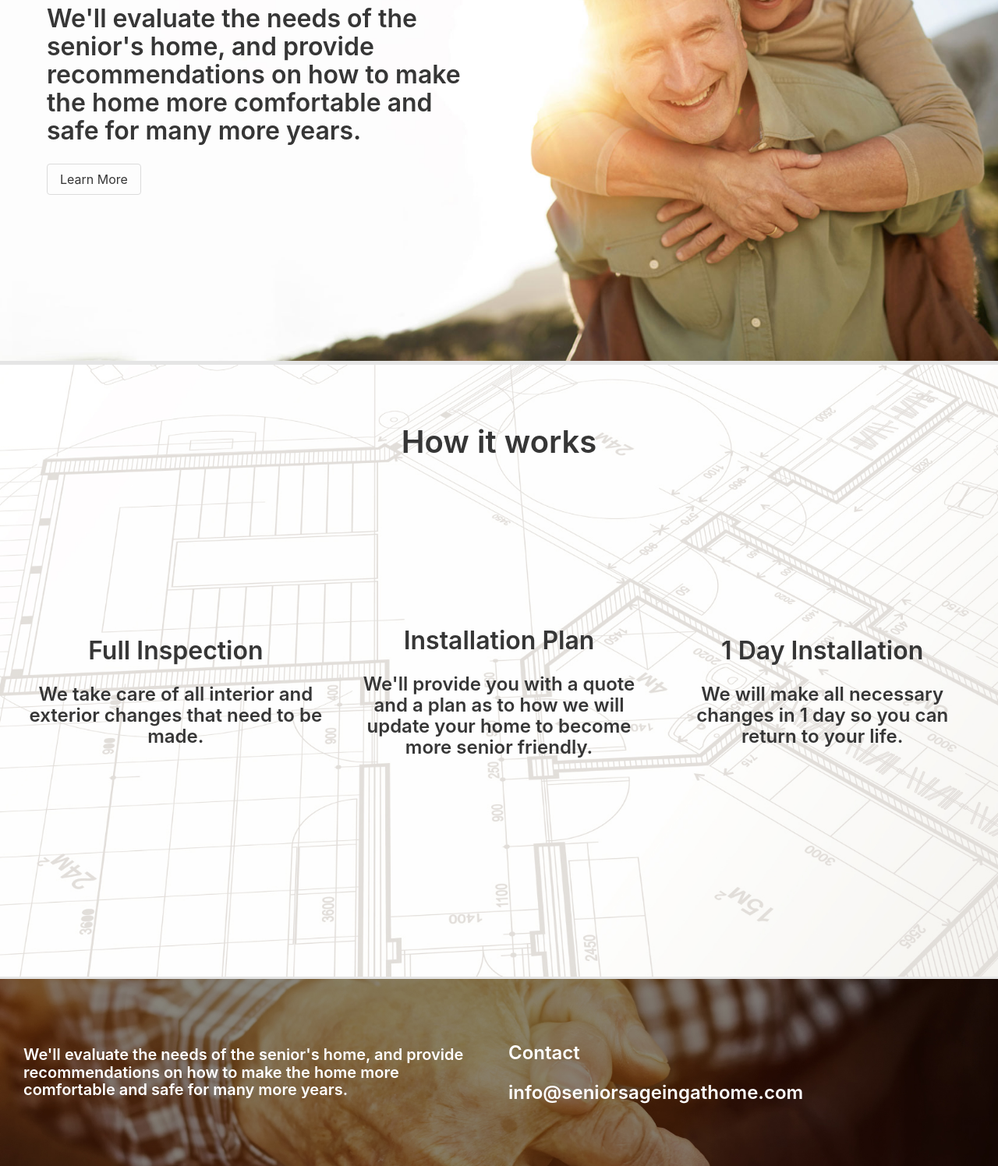
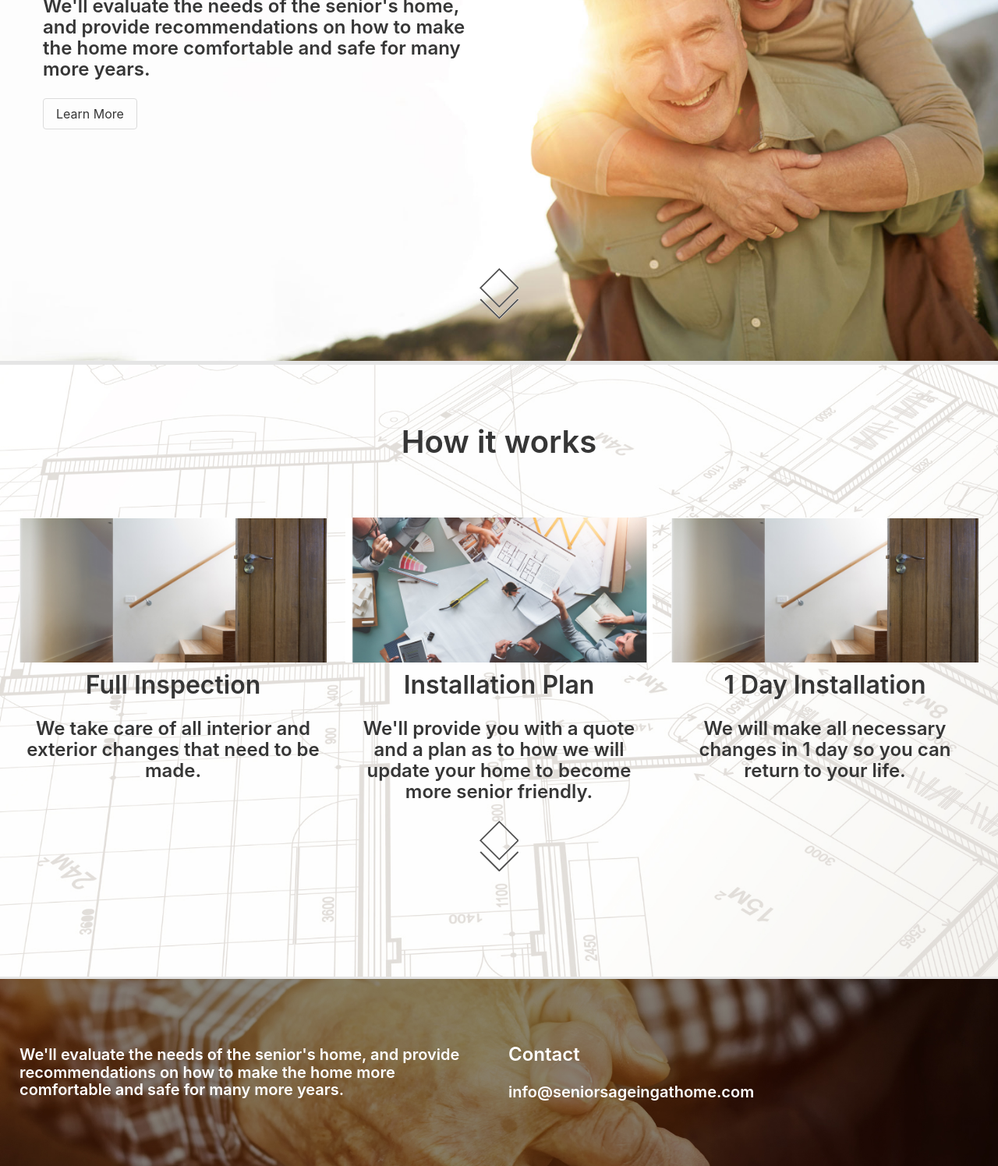
Before and after one commit to dajwill/seniors-at-home, a plain HTML site: page index.html in a window 1280 px wide. Shown: the part 332-1828 px from the top of the page at 78% size. Drawn offline with nearby package versions, Linux system fonts and the light colour scheme.

Commit message:
fixed a bad merge

```diff
--- a/index.html
+++ b/index.html
@@ -11,58 +11,65 @@
     <!-- <div class="">
       <img src="images/header.jpg" alt="" class="bg"/>
     </div> -->
-    <section id="one">
+    <section id="home">
       <nav class="nav">
         <div class="nav-left">
           <a class="nav-item is-brand" href="#">
             <img src="images/logo.png">
           </a>
-          <a class="nav-item" id="nav-link" href="#two">
+          <a class="nav-item" id="nav-link" href="#about">
             About
           </a>
-          <a class="nav-item" id="nav-link" href="#three">
+          <a class="nav-item" id="nav-link" href="#contact">
             Contact
           </a>
         </div>
       </nav>
-      <div class="columns" id="about">
-        <div class="column is-half vertical-center" id="">
+      <div class="column is-half vertical-center" id="info">
         <div class="">
           <h1 class="title is-2">Maintain your independence</h1>
-            <p class="title is-3">
+          <p class="title is-4">
             We'll evaluate the needs of the senior's home, and provide recommendations on how to make the home more comfortable and safe for many more years.
           </p>
           <a class="button is-outlined" id="learn" href="#two">Learn More</a>
         </div>
       </div>
+      <div class="">
+        <img class="arrow" src="./images/arrow.png" alt="arrow"/>
       </div>
     </section>
-    <section id="two">
-      <div class="column is-half is-offset-one-quarter vertical-center" id="two-title">
+    <section id="about">
+      <div class="column is-half is-offset-one-quarter vertical-center" id="about-title">
         <h1 class="title is-2" id="centered">How it works</h1>
       </div>
-      <div class="columns" id="two-body">
-        <div class="column is-third vertical-center">
+      <div class="columns is-tablet" id="about-body">
+        <div class="column is-third">
+          <img src="./images/stairs.jpg" alt="stairs" />
           <h1 class="title is-3" id="centered">Full Inspection</h1>
           <p class="title is-4" id="centered">
             We take care of all interior and exterior changes that need to be made.
           </p>
         </div>
-        <div class="column is-third vertical-center">
+        <div class="column is-third">
+          <img src="./images/planning.jpg" alt="stairs" />
           <h1 class="title is-3" id="centered">Installation Plan</h1>
           <p class="title is-4" id="centered">
             We'll provide you with a quote and a plan as to how we will update your home to become more senior friendly.
           </p>
         </div>
-        <div class="column is-third vertical-center">
+        <div class="column is-third">
+          <img src="./images/stairs.jpg" alt="stairs" />
           <h1 class="title is-3" id="centered">1 Day Installation</h1>
           <p class="title is-4" id="centered">
             We will make all necessary changes in 1 day so you can return to your life.
           </p>
         </div>
       </div>
+      <div class="">
+        <img class="arrow" src="./images/arrow.png" alt="arrow"/>
+      </div>
     </section>
-    <section id="three">
+    <section id="contact">
       <div class="columns">
         <div class="column is-half vertical-center">
           <p class="title is-5">
@@ -71,7 +78,7 @@
         </div>
         <div class="column is-half vertical-center">
           <h1 class="title is-4">Contact</h1>
-          <p class="title is-4">
+          <p class="title is-5">
             info@seniorsageingathome.com
           </p>
         </div>
--- a/styles.css
+++ b/styles.css
@@ -2,18 +2,19 @@
 body {
   padding: 0;
   margin: 0;
+  overflow-x: hidden;
 }
 
-#one, #two {
+#home, #about {
   height: 100vh;
   width: 100vw;
-  padding: 0 30px;
+  padding: 0 25px;
 }
 
-#three {
+#contact {
   height: 30vh;
   width: 100vw;
-  padding: 0 30px;
+  padding: 0 25px;
 }
 
 #centered{
@@ -37,11 +38,59 @@ h1 {
 .is-outlined {
   background: none;
 }
+
+@media (max-height: 570px) {
+  .arrow {
+    display: none !important;
+  }
+
+  h1 {
+    font-size: 24px !important;
+  }
+
+  p {
+    font-size: 18px !important;
+  }
+}
+
+@media (min-width: 571px) {
+  h1, p {
+    font-size: 1rem;
+  }
+}
+
+@-webkit-keyframes Floatingx{
+    from {-webkit-transform:translate(0, 0px);}
+    65% {-webkit-transform:translate(0, 10px);}
+    to {-webkit-transform: translate(0, -0px);    }
+}
+
+@-moz-keyframes Floating{
+    from {-moz-transform:translate(0, 0px);}
+    65% {-moz-transform:translate(0, 10px);}
+    to {-moz-transform: translate(0, -0px);}
+}
+
+.arrow {
+  display: block;
+  margin: 0 auto;
+}
+
+.arrow:hover {
+  -webkit-animation-name: Floatingx;
+  -webkit-animation-duration: 3s;
+  -webkit-animation-iteration-count: infinite;
+  -webkit-animation-timing-function: ease-in-out;
+  -moz-animation-name: Floating;
+  -moz-animation-duration: 3s;
+  -moz-animation-iteration-count: infinite;
+  -moz-animation-timing-function: ease-in-out;
+}
 /*End general styles*/
 
 /*Section 1*/
 
-#one {
+#home {
   background: url(images/header.jpg) no-repeat center center fixed;
   -webkit-background-size: cover;
   -moz-background-size: cover;
@@ -49,10 +98,13 @@ h1 {
   background-size: cover;
   background-attachment: scroll;
   border-bottom: 5px solid rgba(0, 0, 0, 0.1);
+  min-height: 560px;
+  min-width: 320px;
+  max-width: 100%;
 }
 
 nav {
-  background: none;
+  background-color: transparent !important;
   height: 10%;
 }
 
@@ -61,15 +113,15 @@ nav {
   margin-top: 10px;
 }
 
-#about {
-  height: 90%;
+#info {
+  height: 75%;
   padding: 0 30px;
 }
 
 /*End Section 1*/
 
 /*Section 2*/
-#two {
+#about {
   background: url(images/blueprint.jpg) no-repeat center center fixed;
   -webkit-background-size: cover;
   -moz-background-size: cover;
@@ -77,32 +129,48 @@ nav {
   background-size: cover;
   background-attachment: scroll;
   border-bottom: 15px solid rgba(0, 0, 0, 0.1);
+  min-height: 700px;
+  min-width: 320px;
+  max-width: 100%;
 }
 
-#two-title {
+#about-title {
   height: 25%;
 }
 
-#two-body {
+#twabouto-body {
   height: 60%;
+}
+
+#about img {
+  padding-bottom: 5px;
+}
+
+@media (max-width: 768px) {
+  #about img {
+    display: none;
+  }
 }
 /*End Section 2*/
 
 /*Section 3*/
-#three {
+#contact {
   background: url(images/hands.jpg) no-repeat center center fixed;
   -webkit-background-size: cover;
   -moz-background-size: cover;
   -o-background-size: cover;
   background-size: cover;
   background-attachment: scroll;
+  min-height: 200px;
+  min-width: 320px;
+  max-width: 100%;
 }
 
-#three h1, #three p {
+#contact h1, #contact p {
   color: white !important;
 }
 
-#three .columns {
+#contact .columns {
   height: 100%;
 }
 /*End Section 3*/
```
Also changed, not shown: images/arrow.png (added). Lines whose indentation alone changed are shown as unchanged.
